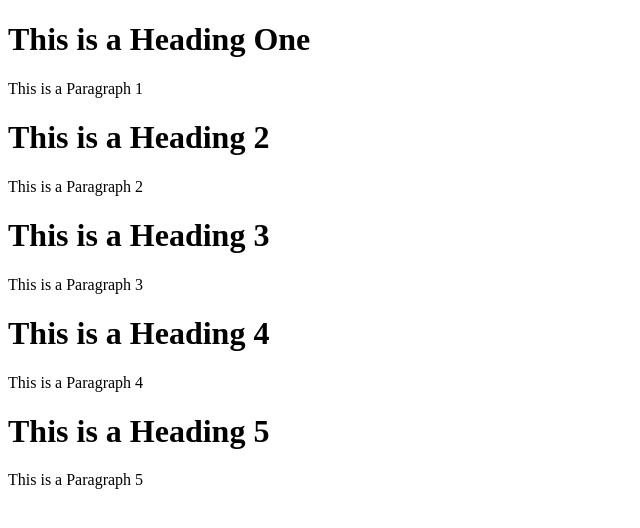
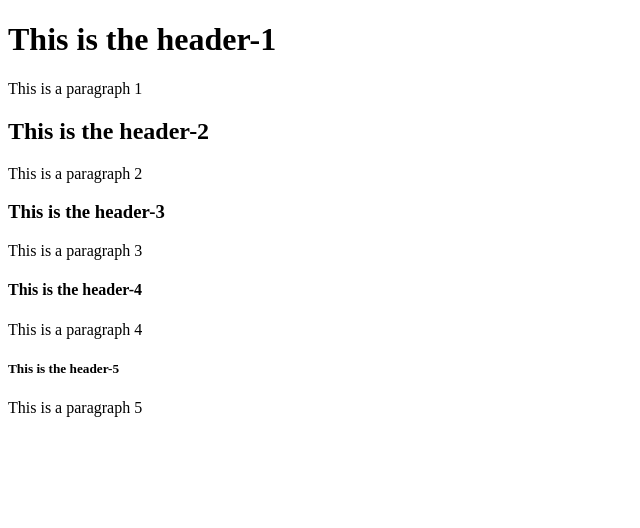
Before and after one commit to JamalTokiyo/FSWD-60-Day1-Jamal-Markus, a plain HTML site: page index.html in a window 1280 px wide. Shown: the whole page, without its empty margins (0-640 px from the left). Drawn offline with Linux system fonts and the light colour scheme.

Commit message:
5 headers & paragraphs

```diff
--- a/index.html
+++ b/index.html
@@ -5,17 +5,19 @@
 		<title>Exercise 1</title>
 	</head>
 	<body>
+		<h1>This is the header-1</h1>
+		<p>This is a paragraph 1</p>
+		<h2>This is the header-2</h2>
+		<p>This is a paragraph 2</p>
+		<h3>This is the header-3</h3>
+		<p>This is a paragraph 3</p>
+		<h4>This is the header-4</h4>
+		<p>This is a paragraph 4</p>
+		<h5>This is the header-5</h5>
+		<p>This is a paragraph 5</p>
 
-		<h1> This is a Heading One</h1>
-		<p> This is a Paragraph 1 </p>
-		<h1> This is a Heading 2 </h1>
-		<p> This is a Paragraph 2 </p>
-		<h1> This is a Heading 3 </h1>
-		<p> This is a Paragraph 3 </p>
-		<h1> This is a Heading 4 </h1>
-		<p> This is a Paragraph 4 </p>
-		<h1> This is a Heading 5 </h1>
-		<p> This is a Paragraph 5 </p>
+
+
 
 
 	</body>
```
Also changed, not shown: ex3.html (added, +31 -0 lines), ex4.html (added, +23 -0 lines).
